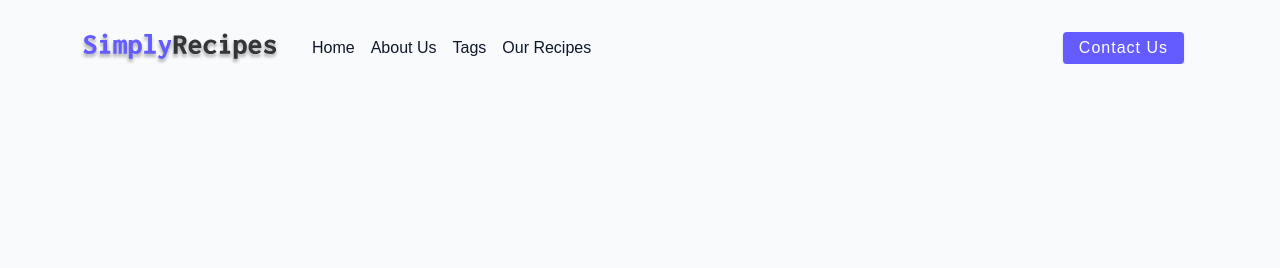
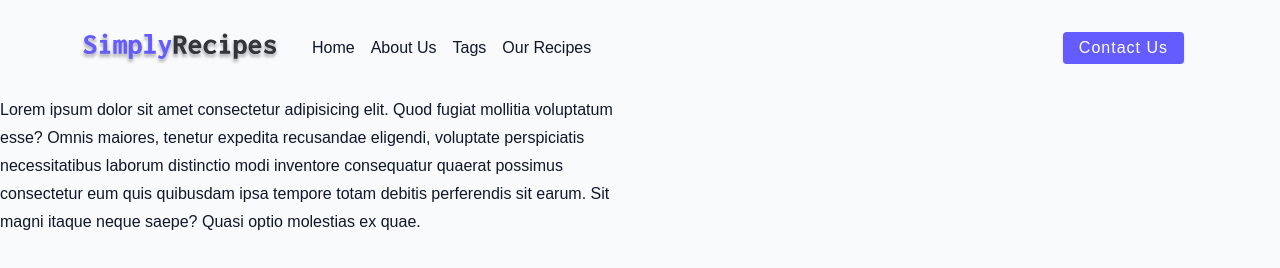
Before and after one commit to Nicolas-Paiva/Simply-Recipes---First-Project, a plain HTML site: page starter/index.html in a window 1280 px wide. Drawn offline with Linux system fonts and the light colour scheme.

Commit message:
Update 8

```diff
--- a/starter/index.html
+++ b/starter/index.html
@@ -48,6 +48,14 @@
         </div>
       </div>
     </navbar>
+    <p>
+      Lorem ipsum dolor sit amet consectetur adipisicing elit. Quod fugiat
+      mollitia voluptatum esse? Omnis maiores, tenetur expedita recusandae
+      eligendi, voluptate perspiciatis necessitatibus laborum distinctio modi
+      inventore consequatur quaerat possimus consectetur eum quis quibusdam ipsa
+      tempore totam debitis perferendis sit earum. Sit magni itaque neque saepe?
+      Quasi optio molestias ex quae.
+    </p>
     <!-- End of Navbar -->
     <!-- Scripts -->
     <script src="./js/app.js"></script>
```
